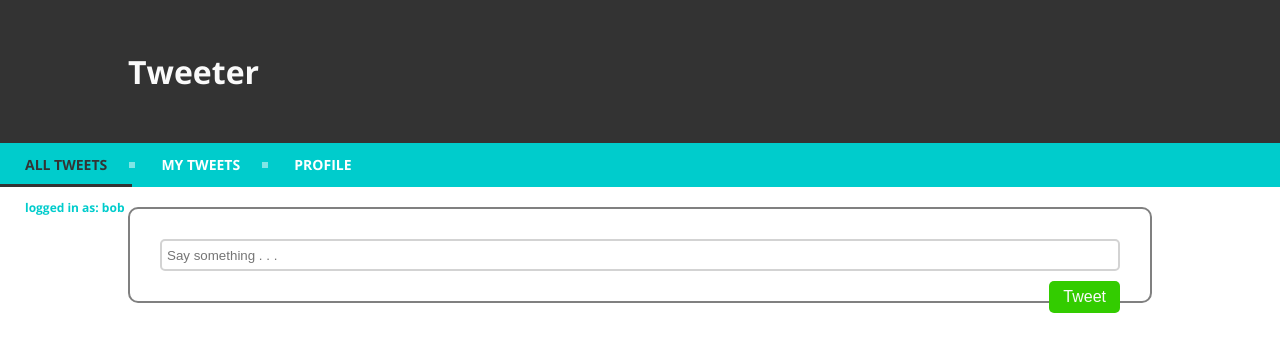
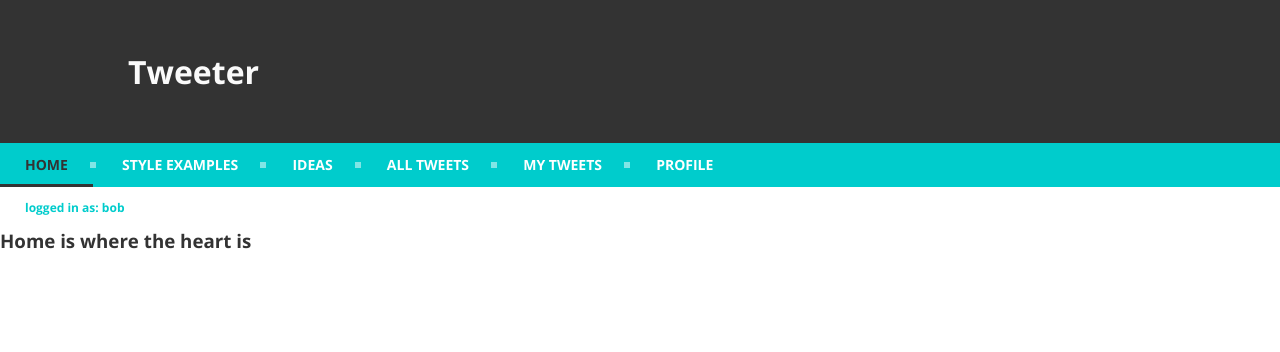
Before and after one commit to aredmond/djangular, a Django app: page / in a window 1280 px wide. Shown: the top 352 px of the page. Run offline with Django 3.2, Linux system fonts and the light colour scheme; data comes from the database, SQL or seed files in the repository; data that the repository does not hold is empty.

Commit message:
Added menu items

```diff
--- a/code/app1/static/app1/js/app.js
+++ b/code/app1/static/app1/js/app.js
@@ -25,6 +25,21 @@ angular.module('App1', [
 
     $urlRouterProvider.otherwise('/');
     $stateProvider
+      .state('home', {
+        url: '/',
+        templateUrl: 'static/app1/partials/home.html',
+        controller: 'TweetCtrl',
+      })
+      .state('examples', {
+        url: '/',
+        templateUrl: 'static/app1/partials/examples.html',
+        controller: 'TweetCtrl',
+      })
+      .state('ideas', {
+        url: '/',
+        templateUrl: 'static/app1/partials/ideas.html',
+        controller: 'TweetCtrl',
+      })
       .state('tweets', {
         url: '/',
         templateUrl: 'static/app1/partials/tweet-list.html',
--- /dev/null
+++ b/code/app1/static/app1/partials/examples.html
@@ -0,0 +1 @@
+<h3>This is an example of crap coding</h3>
--- /dev/null
+++ b/code/app1/static/app1/partials/home.html
@@ -0,0 +1 @@
+<h3>Home is where the heart is</h3>
--- /dev/null
+++ b/code/app1/static/app1/partials/ideas.html
@@ -0,0 +1 @@
+<h3>Ideas is where the heart is</h3>
--- a/code/app1/templates/app1/index.html
+++ b/code/app1/templates/app1/index.html
@@ -13,6 +13,9 @@
 
 <div id='cssmenu'>
   <ul>
+    <li ui-sref-active="active"><a ui-sref="home"><span>Home</span></a></li>
+    <li ui-sref-active="active"><a ui-sref="examples"> <span>Style Examples</span></a></li>
+    <li ui-sref-active="active"><a ui-sref="ideas"><span>Ideas</span></a></li>
     <li ui-sref-active="active"><a ui-sref="tweets"><span>All Tweets</span></a></li>
     <li ui-sref-active="active"><a ui-sref="my-tweets({ userId:AuthUser})"> <span>My Tweets</span></a></li>
     <li ui-sref-active="active"><a ui-sref="profile"><span>Profile</span></a></li>
```
